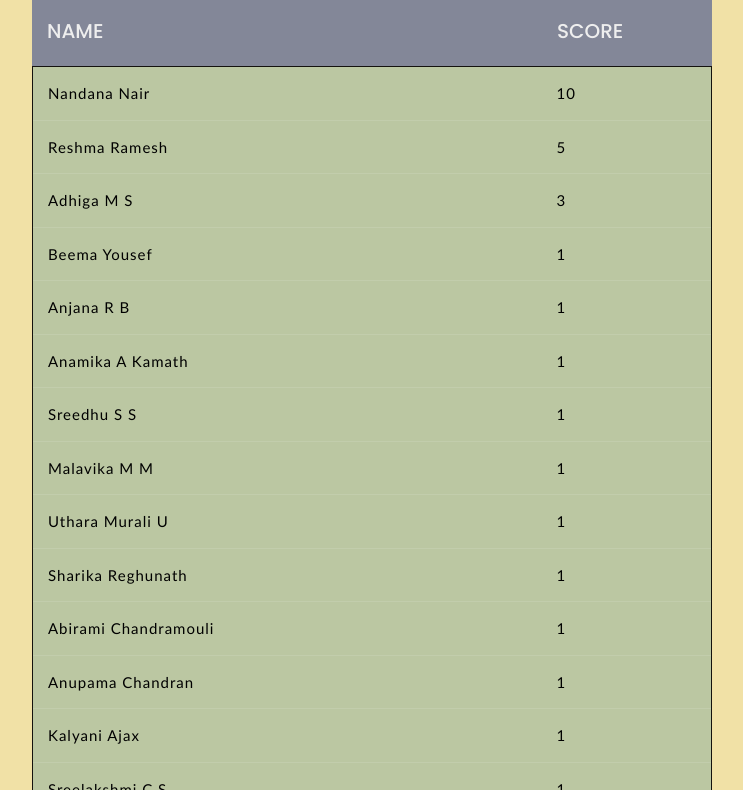
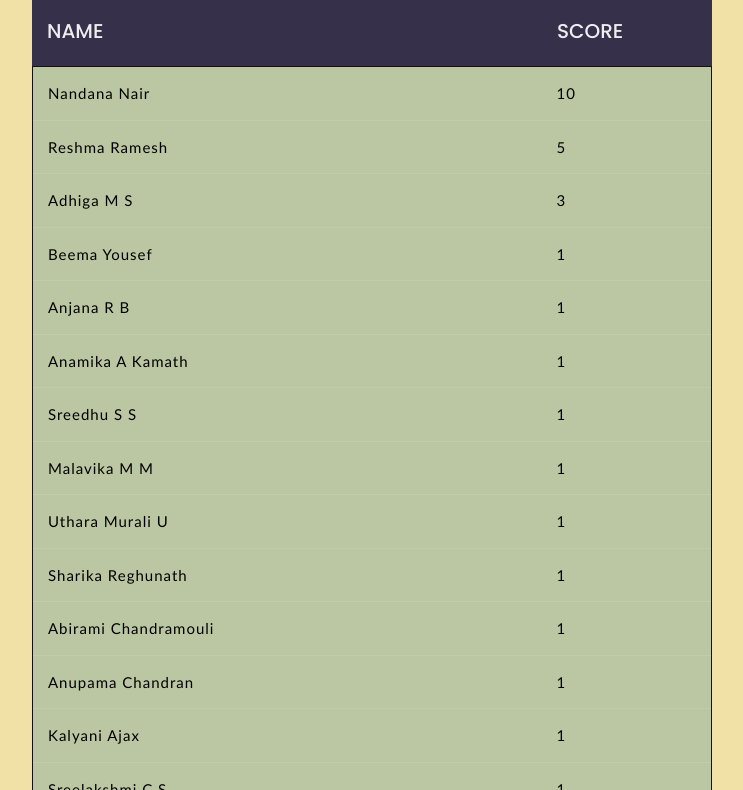
Before and after one commit to gouthamrajesh/wie-leaderboard, a plain HTML site: page index.html in a window 1280 px wide. Shown: the part 202-992 px from the top of the page, without its empty margins (268-1011 px from the left). Drawn offline with nearby package versions, Linux system fonts and the light colour scheme.

Commit message:
Small changes

```diff
--- a/style.css
+++ b/style.css
@@ -44,7 +44,7 @@ body{
     color: #00092C;
   }
   .tbl-header {
-    background-color: #5e6994bd;
+    background-color: #36304a;
     margin-left: 150px;
     margin-right: 150px;
   }
```
